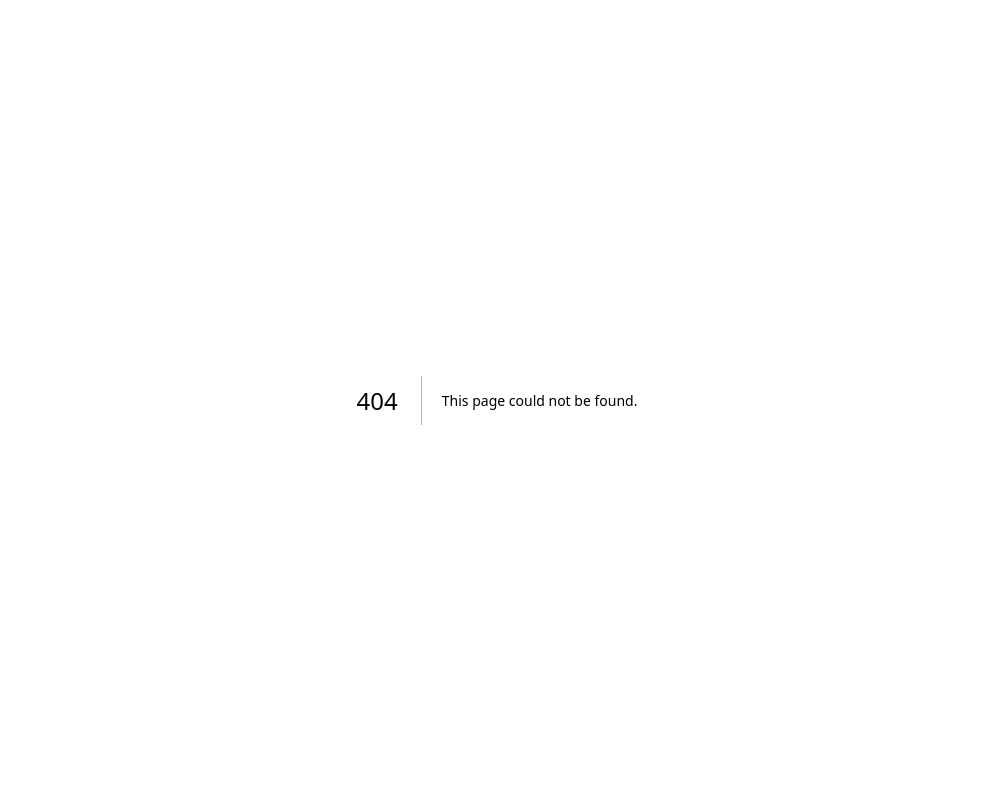
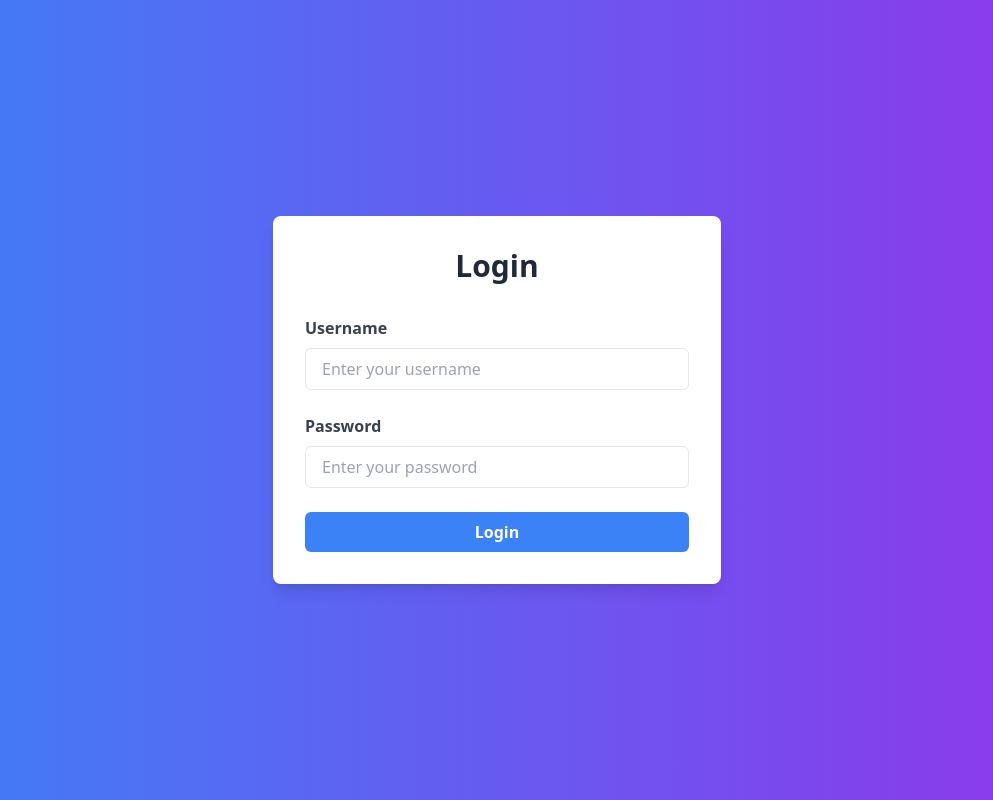
Before and after one commit to woo-hee-yong/inflearn-supabase-note, a Next.js app: page /login in a window 1280 px wide. Before the commit this address had no page. Shown: the whole page, without its empty margins (143-1136 px from the left). Built offline with nearby package versions, Linux system fonts and the light colour scheme.

Commit message:
로그인 페이지 추가

```diff
--- a/app/app.css
+++ b/app/app.css
@@ -1,11 +1,3 @@
-.App {
-  text-align: center;
-}
-
-.App-logo {
-  height: 40vmin;
-  pointer-events: none;
-}
 
 @media (prefers-reduced-motion: no-preference) {
   .App-logo {
--- a/pages/food.tsx
+++ b/pages/food.tsx
@@ -1,11 +1,16 @@
+'use client'
+
 import React, { useState, useEffect } from 'react';
+import  Header from "@/components/header";
 import { supabase } from "@/utils/supabase";
 import { Database } from "@/types_db";
-import '../app/app.css';
-
+import "@/app/globals.css";
+import '@/app/app.css';
 const food = () => {
-  const [selectedFood, setSelectedFood] = useState<{}>();
+  const [selectedFood, setSelectedFood] = useState<{food_nm:string, food_map:string} | undefined>();
   const [tbFood, setTbFood] = useState<Database['public']['Tables']['food']['Row'][]>([]);
+  const [activeNewNoteBtn, setActiveNewNoteBtn ] =  useState(false);
+  const [search, setSearch] = useState("");
   const fetchNotes = async () => {
     const {data, error} = await supabase
     .from('food')
@@ -26,10 +31,15 @@ const food = () => {
   const handleClick = () => {
     const randomFood = tbFood[Math.floor(Math.random() * tbFood.length)];
     console.log(randomFood);
-    setSelectedFood(randomFood);
+    setSelectedFood({
+      food_nm   : randomFood.food_nm??'',
+      food_map  : randomFood.food_map??''
+    });
   };
 
   return (
+    <main className="w-full h-screen flex flex-col">
+      <Header setActiveNoteId='' setIsCreating='' activeNewNoteBtn={activeNewNoteBtn} search={search} setSearch={setSearch}/>
       <div className="container">
         <h1 className="title">오늘 뭐 먹지?</h1>
         <button onClick={handleClick} className="button">
@@ -42,6 +52,7 @@ const food = () => {
           </div>
         )}
       </div>
+    </main>
   );
 };
 
--- /dev/null
+++ b/pages/login.tsx
@@ -0,0 +1,70 @@
+'use client'
+
+import React, { useState, useEffect } from 'react';
+import  Header from "@/components/header";
+import { supabase } from "@/utils/supabase";
+import { Database } from "@/types_db";
+import "@/app/globals.css";
+import '@/app/app.css';
+
+const Login: React.FC = () => {
+  const [username, setUsername] = useState<string>('');
+  const [password, setPassword] = useState<string>('');
+  const [error, setError] = useState<string>('');
+
+  const handleLogin = (e: React.FormEvent) => {
+    e.preventDefault();
+    if (username === 'admin' && password === 'password') {
+      alert('Login successful!');
+    } else {
+      setError('Invalid credentials');
+    }
+  };
+
+  return (
+    <div className="min-h-screen flex items-center justify-center bg-gradient-to-r from-blue-500 to-purple-600">
+      <div className="w-full max-w-md bg-white rounded-lg shadow-lg p-8">
+        <h1 className="text-3xl font-bold text-center text-gray-800 mb-8">Login</h1>
+        <form onSubmit={handleLogin} className="space-y-6">
+          <div className="mb-4">
+            <label className="block text-gray-700 font-semibold" htmlFor="username">
+              Username
+            </label>
+            <input
+              className="w-full px-4 py-2 mt-2 border rounded-md focus:outline-none focus:ring-2 focus:ring-blue-400"
+              id="username"
+              type="text"
+              placeholder="Enter your username"
+              value={username}
+              onChange={(e) => setUsername(e.target.value)}
+              required
+            />
+          </div>
+          <div className="mb-6">
+            <label className="block text-gray-700 font-semibold" htmlFor="password">
+              Password
+            </label>
+            <input
+              className="w-full px-4 py-2 mt-2 border rounded-md focus:outline-none focus:ring-2 focus:ring-blue-400"
+              id="password"
+              type="password"
+              placeholder="Enter your password"
+              value={password}
+              onChange={(e) => setPassword(e.target.value)}
+              required
+            />
+          </div>
+          {error && <p className="text-red-500 text-sm">{error}</p>}
+          <button
+            type="submit"
+            className="w-full px-4 py-2 font-semibold text-white bg-blue-500 rounded-md hover:bg-blue-600 focus:outline-none focus:ring-2 focus:ring-blue-400"
+          >
+            Login
+          </button>
+        </form>
+      </div>
+    </div>
+  );
+};
+
+export default Login
```
Lines whose indentation alone changed are shown as unchanged.
